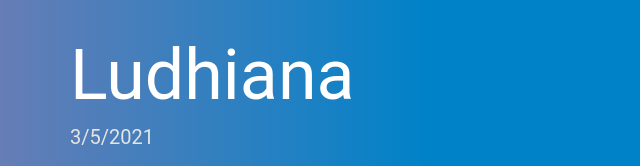
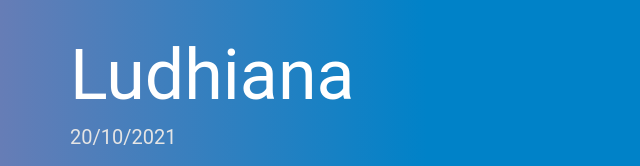
Before and after one commit to tanishq1502/Weather-news, a plain HTML site: page index.html in a window 1280 px wide. Shown: the part 139-305 px from the top of the page, 0-640 px from the left. Drawn offline with nearby package versions, Linux system fonts and the light colour scheme.

Commit message:
editted date

```diff
--- a/index.html
+++ b/index.html
@@ -17,7 +17,7 @@
           <div class="inner1">
            <input type="text" placeholder="Type Your City Name" class="inp1">
            <h1 class="head1">Ludhiana</h1>
-           <h5 class="head2">3/5/2021</h5>
+           <h5 class="head2">20/10/2021</h5>
                 <h3 class="head3">Cloudy</h3>
                 <h2 class="head4">36</h2>
                 <h5 class="head5">min &nbsp; &nbsp; &nbsp; max</h5>
```
